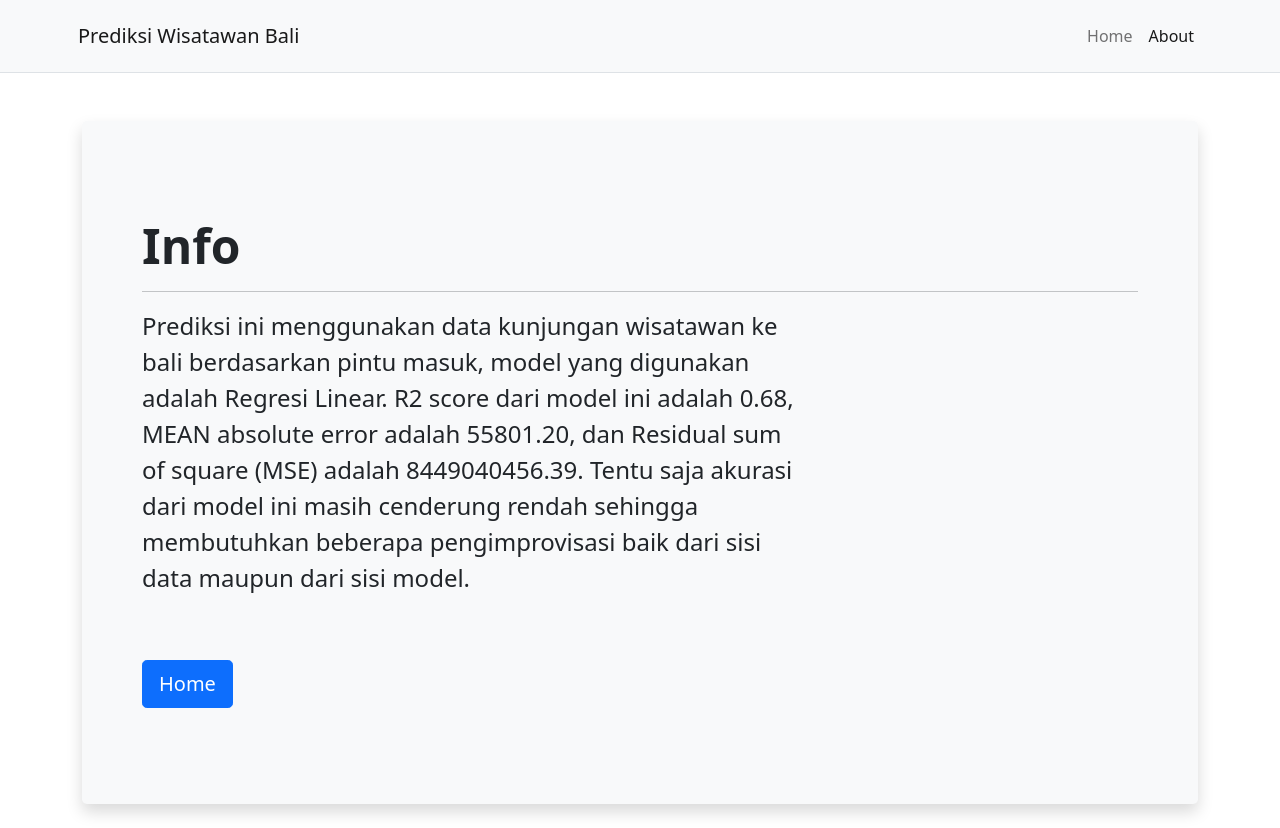
After one commit to aziyan99/microcredentials-assoc-data-scienties-its04-deploy, a Flask app: page /about in a window 1280 px wide. The commit adds this page. Run offline with Flask 2, Linux system fonts and the light colour scheme; parts of the project's set-up code (start-up, migrations or seed data) failed here and were passed over.

Commit message:
load model

```diff
--- a/app.py
+++ b/app.py
@@ -1,15 +1,36 @@
-from flask import Flask, render_template, request
-# import pickle
+from flask import Flask, render_template, request, jsonify
+import pickle
+import sklearn
 
 
 app = Flask(__name__)
 
 
+model = pickle.load(open('./models/model.regr', 'rb'))
+
+
 @app.route('/')
 def index():
-    return render_template("index.html", hasil=0)
+    return render_template("index.html")
+
+
+@app.route('/about')
+def about():
+    return render_template("about.html")
 
 
 @app.route('/predict', methods=['POST'])
 def predict():
-    pass
+    pintu = request.form['pintu']
+    bulan = request.form['bulan']
+    model_res = model.predict([[int(pintu), int(bulan)]])
+    res = {
+        'status': 'success',
+        'prediction': model_res[0][0]
+    }
+    return jsonify(res)
+
+
+@app.errorhandler(404)
+def page_not_found(error):
+    return render_template('404.html'), 404
--- /dev/null
+++ b/templates/about.html
@@ -0,0 +1,60 @@
+<!doctype html>
+<html lang="en">
+
+    <head>
+        <meta charset="utf-8">
+        <meta name="viewport" content="width=device-width, initial-scale=1">
+
+        <link href="https://cdn.jsdelivr.net/npm/bootstrap@5.1.3/dist/css/bootstrap.min.css" rel="stylesheet"
+            integrity="sha384-1BmE4kWBq78iYhFldvKuhfTAU6auU8tT94WrHftjDbrCEXSU1oBoqyl2QvZ6jIW3" crossorigin="anonymous">
+
+        <title>About</title>
+    </head>
+
+    <body>
+        <nav class="navbar navbar-expand-lg navbar-light bg-light border-bottom">
+            <div class="container p-2">
+                <a class="navbar-brand" href="/">Prediksi Wisatawan Bali</a>
+                <button class="navbar-toggler" type="button" data-bs-toggle="collapse" data-bs-target="#navbarNav"
+                    aria-controls="navbarNav" aria-expanded="false" aria-label="Toggle navigation">
+                    <span class="navbar-toggler-icon"></span>
+                </button>
+                <div class="collapse navbar-collapse" id="navbarNav">
+                    <ul class="navbar-nav ms-auto">
+                        <li class="nav-item">
+                            <a class="nav-link" href="/">Home</a>
+                        </li>
+                        <li class="nav-item">
+                            <a class="nav-link active" aria-current="page" href="/about">About</a>
+                        </li>
+                    </ul>
+                </div>
+            </div>
+        </nav>
+        <br>
+        <br>
+        <div class="container">
+            <div class="p-5 mb-4 bg-light rounded-3 shadow">
+                <div class="container-fluid py-5">
+                    <h1 class="display-5 fw-bold">Info</h1>
+                    <hr>
+                    <p class="col-md-8 fs-4">
+                        Prediksi ini menggunakan data kunjungan wisatawan ke bali berdasarkan pintu masuk, model yang
+                        digunakan adalah Regresi Linear. R2 score dari model ini adalah 0.68, MEAN absolute error adalah
+                        55801.20, dan Residual sum of square (MSE) adalah 8449040456.39. Tentu saja akurasi dari model
+                        ini masih cenderung rendah sehingga membutuhkan beberapa pengimprovisasi baik dari sisi data
+                        maupun dari sisi model.
+                    </p>
+                    <br>
+                    <br>
+                    <a class="btn btn-primary btn-lg" href="/">Home</a>
+                </div>
+            </div>
+        </div>
+
+        <script src="https://cdn.jsdelivr.net/npm/bootstrap@5.1.3/dist/js/bootstrap.bundle.min.js"
+            integrity="sha384-ka7Sk0Gln4gmtz2MlQnikT1wXgYsOg+OMhuP+IlRH9sENBO0LRn5q+8nbTov4+1p"
+            crossorigin="anonymous"></script>
+    </body>
+
+</html>
```
Also changed, not shown: templates/404.html (added, +63 -0 lines), templates/index.html (+83 -4 lines), 1 other file.
